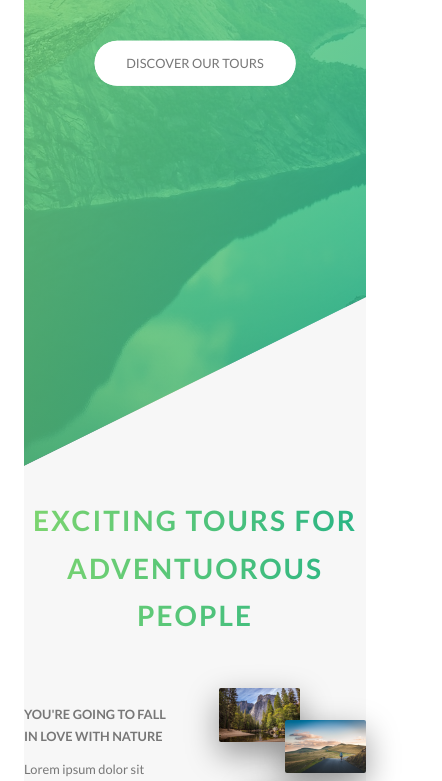
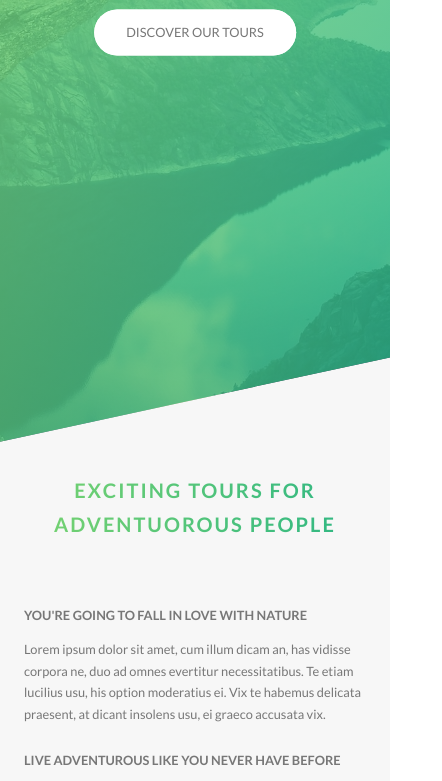
Before and after one commit to JodePalmer/natours-project, a website: page index.html in a window 390 px wide. Shown: the part 360-1141 px from the top of the page, 442 px wide, since content can reach past the window. Drawn offline with Linux system fonts and the light colour scheme.

Commit message:
added in media queries for the base and layout styles

```diff
--- a/sass/abstract/_mixins.scss
+++ b/sass/abstract/_mixins.scss
@@ -15,7 +15,7 @@
 
 600px - 900px         Tablet Portrait
 
-900px - 1200px        Tablet Landscape
+900px - 1200px        Tablet Landscapse
 
 1200px  - 1800px      Desktop   This is where our normal styles apply
 
--- a/sass/abstract/_variables.scss
+++ b/sass/abstract/_variables.scss
@@ -23,6 +23,7 @@ $color-black: #000;
 
 $grid-width: 114rem;
 $gutter-vertical: 8rem;
+$gutter-vertical-small: 6rem;
 $gutter-horizontal: 6rem;
 
 /* Font */
--- a/sass/base/_base.scss
+++ b/sass/base/_base.scss
@@ -24,4 +24,9 @@ html {
 
 body {
 	box-sizing: border-box;
+	padding: 3rem;
+
+	@include respond(tab-port) {
+		padding: 0;
+	}
 }
--- a/sass/base/_typography.scss
+++ b/sass/base/_typography.scss
@@ -4,7 +4,6 @@ body {
 	font-size: $default-font-size;
 	line-height: 1.7;
 	color: $color-grey-dark;
-	padding: 3rem;
 }
 
 
@@ -23,6 +22,12 @@ body {
 		animation-name: moveInLeft;
 		animation-duration: 1s;
 		animation-timing-function: ease-out;
+
+		@include respond(phone) {
+			letter-spacing: 1rem;
+			font-size: 5rem;
+		}
+
 	}
 
 	&--sub {
@@ -32,6 +37,10 @@ body {
 		letter-spacing: 1.75rem;
 
 		animation: moveInRight 1s ease-out;
+
+		@include respond(phone) {
+			letter-spacing: .5rem;
+		}
 	}
 }
 
@@ -45,6 +54,14 @@ body {
 	color: transparent;
 	letter-spacing: 2px;
 	transition: all .2s;
+
+	@include respond(tab-port) {
+		font-size: 3rem;
+	}
+
+	@include respond(phone) {
+		font-size: 2.5rem;
+	}
 
 	&:hover {
 		transform: skewY(2deg) skewX(15deg) scale(1.1);
--- a/sass/layout/_footer.scss
+++ b/sass/layout/_footer.scss
@@ -3,6 +3,10 @@
 	padding: 10rem 0;
 	font-size: 1.4rem;
 	color: $color-grey-light-1;
+
+	@include respond(tab-port) {
+		padding: 8rem 0;
+	}
 
 	&__logo-box {
 		text-align: center;
@@ -18,6 +22,11 @@
 		border-top: 1px solid $color-grey-dark;
 		padding-top: 2rem;
 		display: inline-block;
+
+		@include respond(tab-port) {
+			width: 100%;
+			text-align: center;
+		}
 	}
 
 	&__list {
@@ -56,5 +65,10 @@
 		padding-top: 2rem;
 		width: 80%;
 		float: right;
+
+		@include respond(tab-port) {
+			width: 100%;
+			float: none;
+		}
 	}
 }
--- a/sass/layout/_grid.scss
+++ b/sass/layout/_grid.scss
@@ -4,6 +4,15 @@
 
 	&:not(:last-child) { /*without the not this would select the last child. With the not there it simply does the opposite. So we select everything except the last child. */
 		margin-bottom: $gutter-vertical;
+
+		@include respond(tab-port) {
+			margin-bottom: $gutter-vertical-small;
+		}
+	}
+
+	@include respond(tab-port) {
+		max-width: 50rem;
+		padding: 0 3rem;
 	}
 
 	@include clearfix;
@@ -13,6 +22,15 @@
 
 		&:not(:last-child) {
 			margin-right: $gutter-horizontal;
+
+			@include respond(tab-port) {
+				margin-right: 0;
+				margin-bottom: $gutter-vertical-small;
+			}
+		}
+
+		@include respond(tab-port) {
+			width: 100% !important;
 		}
 	}
 
--- a/sass/layout/_header.scss
+++ b/sass/layout/_header.scss
@@ -9,6 +9,10 @@
  	background-position: top; /* ensures that whatever the viewport size, the top of the image always stays at the top of the container */
  	clip-path: polygon(0 0, 100% 0, 100% 75vh, 0 100%);
  	position: relative;
+
+ 	@include respond(phone) {
+ 		clip-path: polygon(0 0, 100% 0, 100% 85vh, 0 100%);
+ 	}
 
  	&__logo-box {
 	 	position: absolute;
--- a/sass/layout/_navigation.scss
+++ b/sass/layout/_navigation.scss
@@ -16,6 +16,16 @@
 		z-index: 2000;
 		box-shadow: 0 1rem 3rem rgba($color-black, .1);
 		cursor: pointer;
+
+		@include respond(tab-port) {
+			top: 4rem;
+			right: 4rem;
+		}
+
+		@include respond(phone) {
+			top: 3rem;
+			right: 3rem;
+		}
 	}
 
 	&__background {
@@ -30,6 +40,15 @@
 
 		transition: transform .8s cubic-bezier(0.86, 0, 0.07, 1);
 
+		@include respond(tab-port) {
+			top: 4.5rem;
+			right: 4.5rem;
+		}
+
+		@include respond(phone) {
+			top: 3.5rem;
+			right: 3.5rem;
+		}
 
 	}
 
```
Also changed, not shown: css/style.css. Lines whose indentation alone changed are shown as unchanged.
